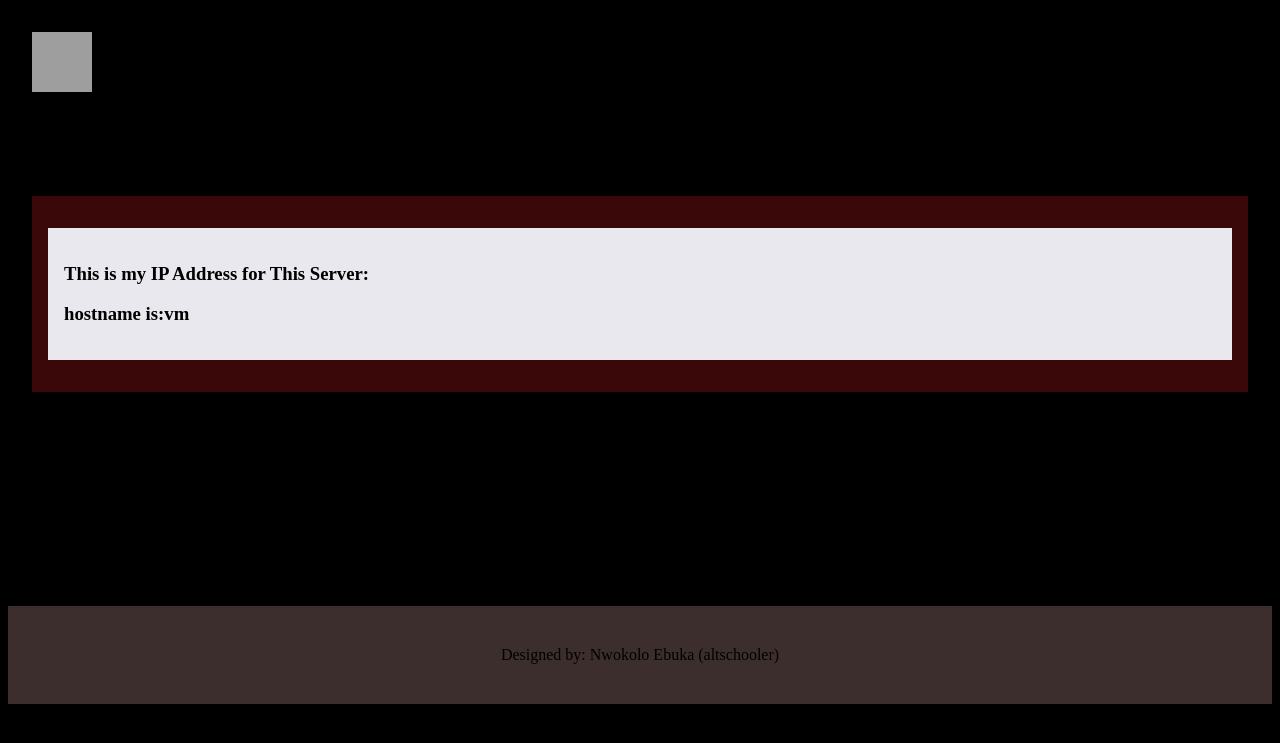
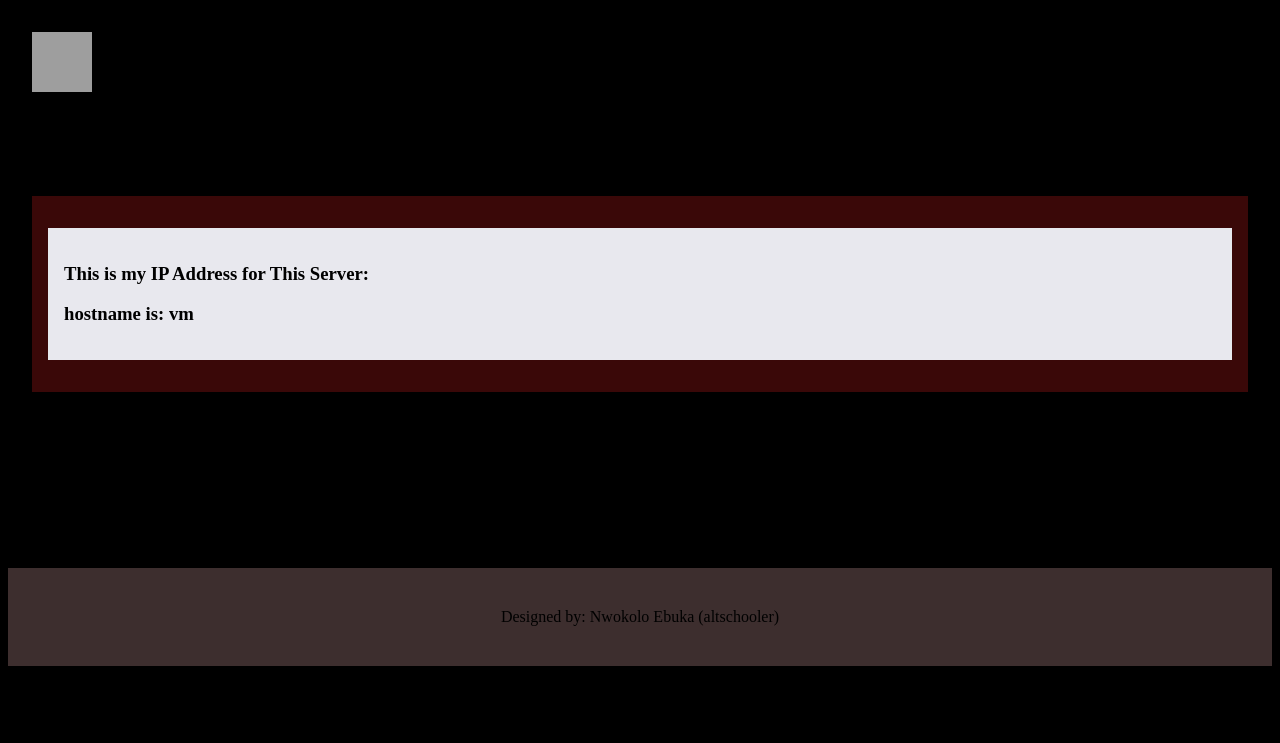
Before and after one commit to nwokoloemmanuel6/load-balancer-private-ec2, a PHP site: page / in a window 1280 px wide. Shown: the top 743 px of the page. Run offline with PHP 8.4, Linux system fonts and the light colour scheme; grey boxes are pictures that could not be loaded.

Commit message:
ansible roles

```diff
--- a/roles/copy_files/files/index.php
+++ b/roles/copy_files/files/index.php
@@ -36,7 +36,7 @@
             background-color: rgb(61, 46, 46);
             padding: 24px;
             text-align: center;
-            margin-top: 15%;
+            margin-top: 12%;
 
         }
 
@@ -55,7 +55,7 @@
                     <h1>
                         <?php
 
-                        echo "hostname is:" .gethostname();
+                        echo "hostname is:  " .gethostname();
 
                         ?>
                         </h1>
```
